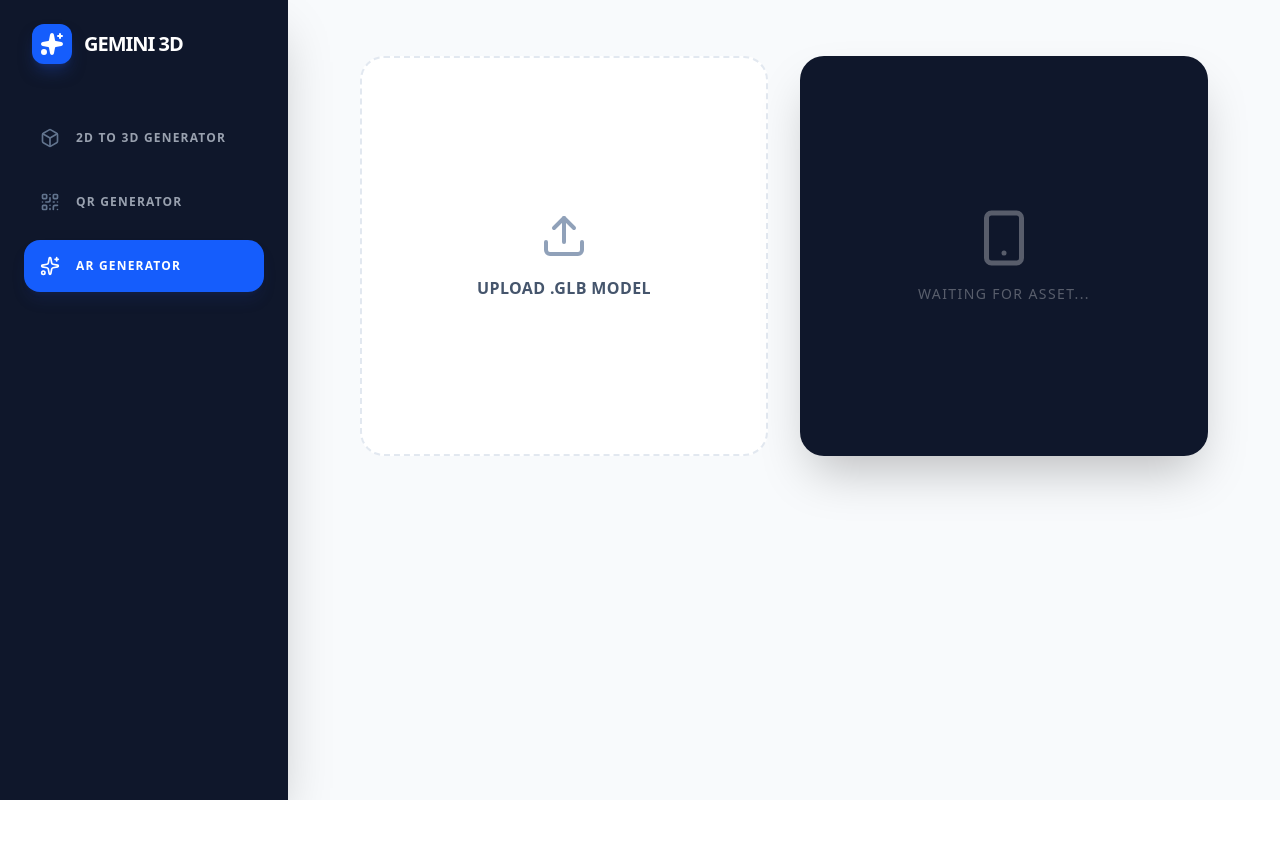
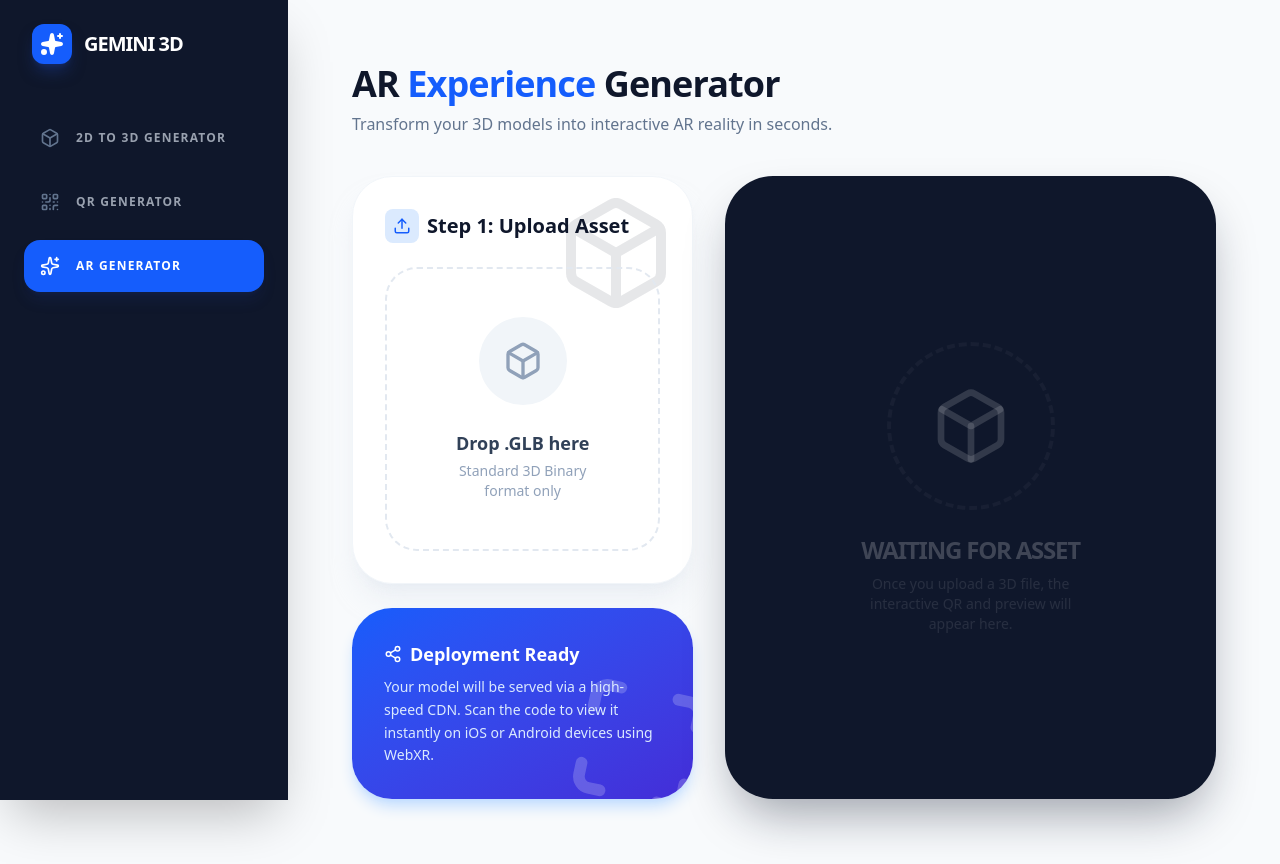
Before and after one commit to kabeer-web/ar-admin-pannel, a React (Vite) app: page / in a window 1280 px wide. Before the commit the page ends 800 px from the top, so only its background shows below. Built offline with nearby package versions, Linux system fonts and the light colour scheme.

Commit message:
UI upgrade and layout fixes

```diff
--- a/src/Components/ArGenerator.jsx
+++ b/src/Components/ArGenerator.jsx
@@ -1,6 +1,6 @@
 import React, { useState } from 'react';
 import { QRCodeCanvas } from 'qrcode.react';
-import { Upload, Smartphone, Loader2, AlertCircle } from 'lucide-react';
+import { Upload, Smartphone, Loader2, AlertCircle, Box, CheckCircle2, Share2, Scan } from 'lucide-react';
 import axios from 'axios';
 import '@google/model-viewer';
 
@@ -24,21 +24,16 @@ const ArGenerator = () => {
       return;
     }
 
-    // Local preview ke liye
     setModelUrl(URL.createObjectURL(file));
     setLoading(true);
     setError(null);
 
-    // --- FORM DATA PREPARATION ---
     const formData = new FormData();
     formData.append('model', file);
 
     try {
-      // --- AXIOS POST CALL WITH HEADERS ---
       const res = await axios.post(`${API_BASE_URL}/api/upload-model`, formData, {
-        headers: {
-          "Content-Type": "multipart/form-data"
-        }
+        headers: { "Content-Type": "multipart/form-data" }
       });
 
       if (res.data.url) {
@@ -53,51 +48,131 @@ const ArGenerator = () => {
   };
 
   return (
-    <div className="p-6 max-w-4xl mx-auto space-y-8">
+    <div className="min-h-screen p-4 md:p-8 bg-slate-50 text-slate-900 animate-in fade-in duration-700">
+      {/* Header Section */}
+      <div className="max-w-6xl mx-auto mb-10">
+        <h1 className="text-4xl font-black tracking-tight text-slate-900 mb-2">
+          AR <span className="text-blue-600">Experience</span> Generator
+        </h1>
+        <p className="text-slate-500 font-medium">Transform your 3D models into interactive AR reality in seconds.</p>
+      </div>
+
       {error && (
-        <div className="bg-red-50 text-red-700 p-4 rounded-xl flex gap-2">
-          <AlertCircle /> {error}
+        <div className="max-w-6xl mx-auto mb-6 bg-red-50 border border-red-200 text-red-700 p-4 rounded-2xl flex items-center gap-3 animate-bounce">
+          <AlertCircle size={20}/> {error}
         </div>
       )}
 
-      <div className="grid grid-cols-1 md:grid-cols-2 gap-8">
-        {/* Left Side: Upload */}
-        <div className="bg-white p-10 border-2 border-dashed rounded-3xl flex flex-col items-center justify-center border-slate-200">
-          <input type="file" id="glb-up" className="hidden" onChange={handleFileUpload} accept=".glb" />
-          <label htmlFor="glb-up" className="cursor-pointer flex flex-col items-center">
-            {loading ? <Loader2 className="animate-spin text-blue-500" size={48}/> : <Upload className="text-slate-400" size={48}/>}
-            <span className="mt-4 font-bold text-slate-600 uppercase tracking-wide">
-              {loading ? "Uploading to Cloudinary..." : "Upload .GLB Model"}
-            </span>
-          </label>
+      <div className="max-w-6xl mx-auto grid grid-cols-1 lg:grid-cols-12 gap-8">
+
+        {/* --- LEFT: UPLOAD PANEL (40%) --- */}
+        <div className="lg:col-span-5 space-y-6">
+          <div className="bg-white p-8 rounded-[2.5rem] shadow-xl shadow-slate-200/50 border border-slate-100 relative overflow-hidden group">
+            <div className="absolute top-0 right-0 p-4 opacity-10 group-hover:opacity-20 transition-opacity">
+               <Box size={120} />
             </div>
 
-        {/* Right Side: QR & Model Preview */}
-        <div className="bg-slate-900 p-8 rounded-3xl flex flex-col items-center text-white min-h-[400px] shadow-2xl transition-all">
+            <h2 className="text-xl font-bold mb-6 flex items-center gap-2">
+              <span className="bg-blue-100 text-blue-600 p-2 rounded-lg"><Upload size={18}/></span>
+              Step 1: Upload Asset
+            </h2>
+
+            <input type="file" id="glb-up" className="hidden" onChange={handleFileUpload} accept=".glb" />
+            <label
+              htmlFor="glb-up"
+              className={`relative cursor-pointer group flex flex-col items-center justify-center border-2 border-dashed rounded-[2rem] p-12 transition-all duration-300 ${
+                loading ? 'border-blue-400 bg-blue-50/50' : 'border-slate-200 hover:border-blue-400 hover:bg-slate-50'
+              }`}
+            >
+              <div className={`p-6 rounded-full transition-transform group-hover:scale-110 ${loading ? 'bg-blue-100' : 'bg-slate-100'}`}>
+                {loading ? <Loader2 className="animate-spin text-blue-600" size={40}/> : <Box className="text-slate-400 group-hover:text-blue-500" size={40}/>}
+              </div>
+              <span className="mt-6 font-bold text-slate-700 text-lg">
+                {loading ? "Processing..." : "Drop .GLB here"}
+              </span>
+              <p className="text-slate-400 text-sm mt-1 text-center">Standard 3D Binary format only</p>
+            </label>
+
+            {publicUrl && (
+              <div className="mt-6 p-4 bg-emerald-50 border border-emerald-100 rounded-2xl flex items-center gap-3 text-emerald-700">
+                <CheckCircle2 size={20} className="shrink-0"/>
+                <span className="text-sm font-semibold truncate">Successfully hosted on Cloudinary</span>
+              </div>
+            )}
+          </div>
+
+          <div className="bg-gradient-to-br from-blue-600 to-indigo-700 p-8 rounded-[2.5rem] text-white shadow-lg shadow-blue-200 relative overflow-hidden">
+             <div className="relative z-10">
+                <h3 className="font-bold text-lg mb-2 flex items-center gap-2">
+                  <Share2 size={18}/> Deployment Ready
+                </h3>
+                <p className="text-blue-100 text-sm leading-relaxed">
+                  Your model will be served via a high-speed CDN. Scan the code to view it instantly on iOS or Android devices using WebXR.
+                </p>
+             </div>
+             <div className="absolute -bottom-4 -right-4 opacity-20 rotate-12">
+                <Scan size={140}/>
+             </div>
+          </div>
+        </div>
+
+        {/* --- RIGHT: PREVIEW PANEL (60%) --- */}
+        <div className="lg:col-span-7">
+          <div className="bg-slate-900 rounded-[3rem] p-2 shadow-2xl shadow-slate-900/40 relative h-full flex flex-col min-h-[600px]">
+
             {publicUrl ? (
-            <div className="space-y-6 text-center w-full animate-in fade-in zoom-in duration-300">
-              <div className="bg-white p-4 rounded-2xl inline-block shadow-lg">
-                <QRCodeCanvas value={getARViewLink()} size={180} />
+              <div className="flex flex-col h-full p-6 md:p-10">
+                {/* QR Section */}
+                <div className="flex flex-col md:flex-row items-center gap-8 mb-10">
+                  <div className="bg-white p-5 rounded-[2rem] shadow-2xl transform hover:scale-105 transition-transform">
+                    <QRCodeCanvas
+                      value={getARViewLink()}
+                      size={200}
+                      level="H"
+                      includeMargin={true}
+                      className="rounded-xl"
+                    />
                   </div>
-              <p className="font-bold flex items-center gap-2 justify-center text-blue-400">
-                <Smartphone size={20}/> SCAN TO VIEW IN YOUR ROOM
+                  <div className="text-center md:text-left">
+                    <div className="inline-flex items-center gap-2 bg-blue-500/20 text-blue-400 px-3 py-1 rounded-full text-xs font-bold uppercase tracking-wider mb-3">
+                      <Smartphone size={14}/> Live Preview
+                    </div>
+                    <h2 className="text-2xl font-bold text-white mb-2 italic">Scan to Visualize</h2>
+                    <p className="text-slate-400 text-sm max-w-xs">
+                      Aim your phone camera at this code to launch the AR experience directly in your space.
                     </p>
-              <div className="h-48 w-full bg-white/5 rounded-xl overflow-hidden border border-white/10">
+                  </div>
+                </div>
+
+                {/* Model Viewer Container */}
+                <div className="flex-1 bg-slate-800/50 rounded-[2rem] border border-white/5 overflow-hidden relative group">
+                  <div className="absolute top-4 left-4 z-10 bg-black/40 backdrop-blur-md text-white/70 px-4 py-2 rounded-full text-xs font-medium border border-white/10">
+                    Interact: 360° View Enabled
+                  </div>
                   <model-viewer
                     src={modelUrl}
                     auto-rotate
                     camera-controls
-                  style={{width:'100%', height:'100%'}}
+                    interaction-prompt="none"
+                    style={{width:'100%', height:'100%', backgroundColor: 'transparent'}}
+                    className="cursor-grab active:cursor-grabbing"
                   />
                 </div>
               </div>
             ) : (
-            <div className="flex flex-col items-center justify-center h-full opacity-30">
-              <Smartphone size={60} />
-              <p className="mt-4 font-medium uppercase tracking-widest text-sm">Waiting for asset...</p>
+              <div className="flex flex-col items-center justify-center h-full text-white/20 p-20 text-center">
+                <div className="mb-6 p-10 border-4 border-dashed border-white/5 rounded-full animate-pulse">
+                  <Box size={80} />
+                </div>
+                <h3 className="text-2xl font-black uppercase tracking-tighter">Waiting for Asset</h3>
+                <p className="max-w-[250px] mt-2 text-sm text-white/10 font-medium">
+                  Once you upload a 3D file, the interactive QR and preview will appear here.
+                </p>
               </div>
             )}
           </div>
+        </div>
+
       </div>
     </div>
   );
```
Lines whose indentation alone changed are shown as unchanged.
